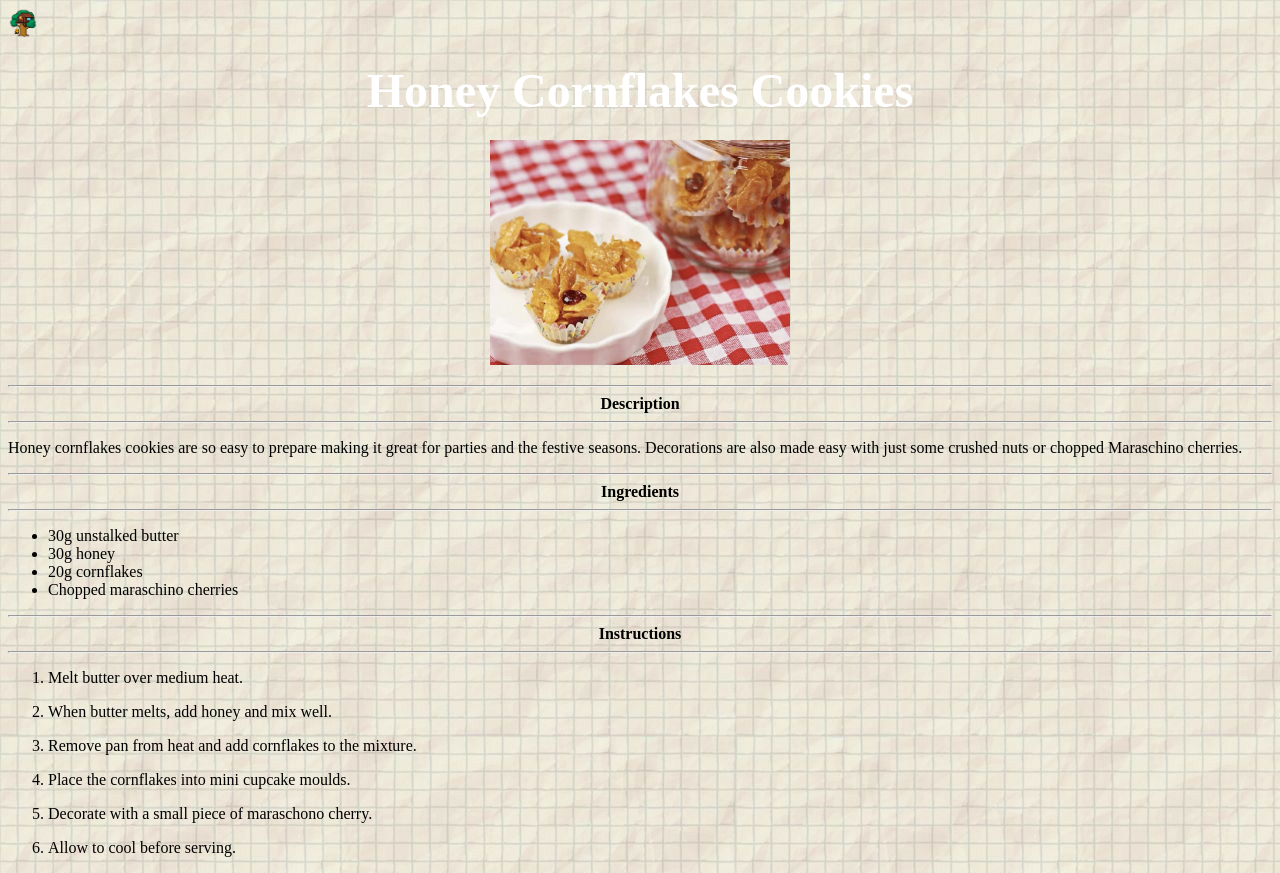
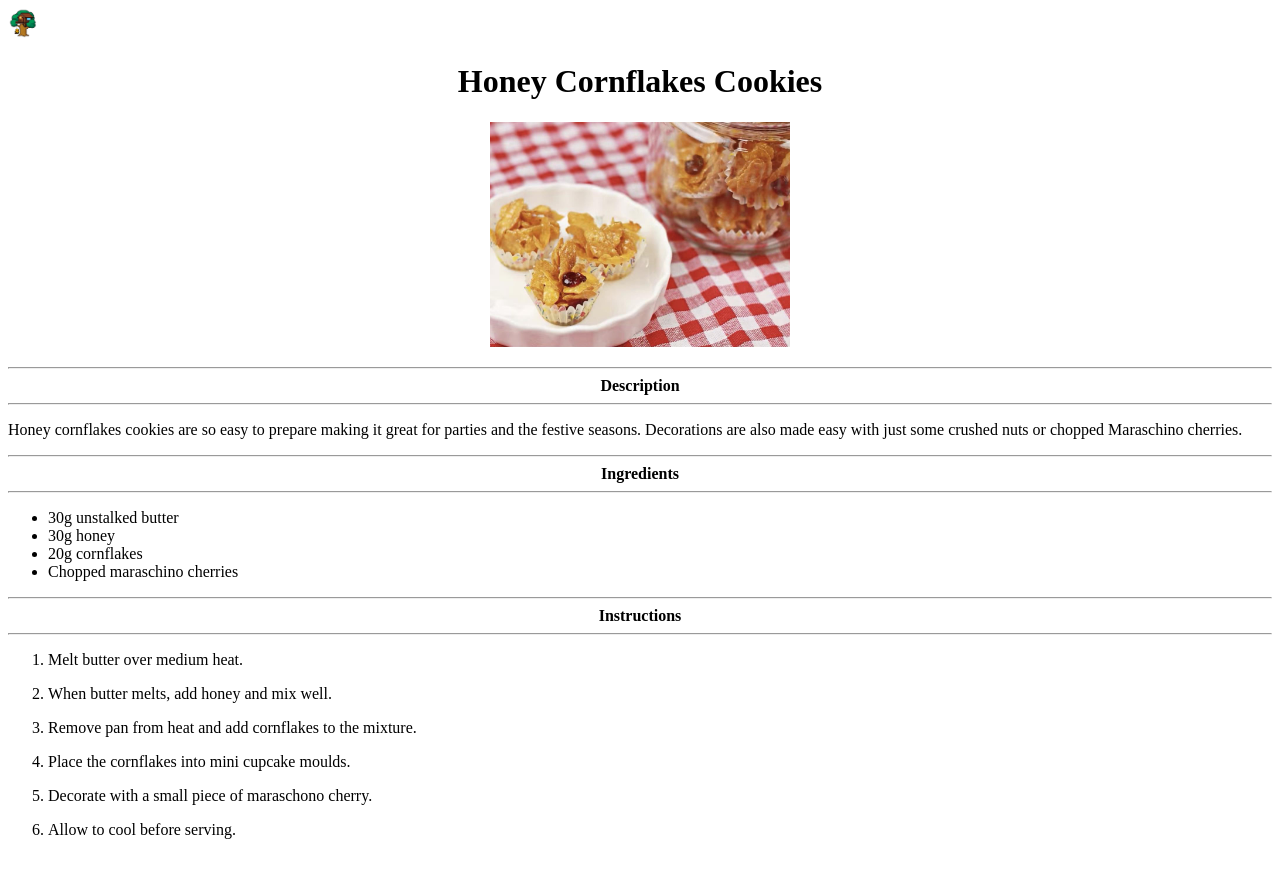
Before and after one commit to fbluff/odin-recipes, a plain HTML site: page honey-cornflake-cookies.html in a window 1280 px wide. Drawn offline with Linux system fonts and the light colour scheme.

Commit message:
Add existing project files prior to the push to GitHub.

```diff
--- a/honey-cornflake-cookies.html
+++ b/honey-cornflake-cookies.html
@@ -6,15 +6,9 @@
 
     </head>
 
-    <style>
-        body {
-            background-image: url(img/_.jpeg);
-        }
-    </style>
-
         <a href="index.html"><img src="img/IMG_0429.PNG" alt="Home" style="width:30px;height:30px;"></a>
 
-    <h1><center><font color="white"><font size="50"</font><font face="Marker Felt">Honey Cornflakes Cookies</font></center></font></h1>
+    <h1><center>Honey Cornflakes Cookies</center></h1>
 
     <body>
         <center><img src="img/a40a40bd-40c4-46fd-90bf-ec73a9910fe3.jpeg"
```
Also changed, not shown: index.html (+1 -7 lines), spicy-chicken-curry.html (+1 -7 lines), spicy-chili-prawn.html (+1 -7 lines).
